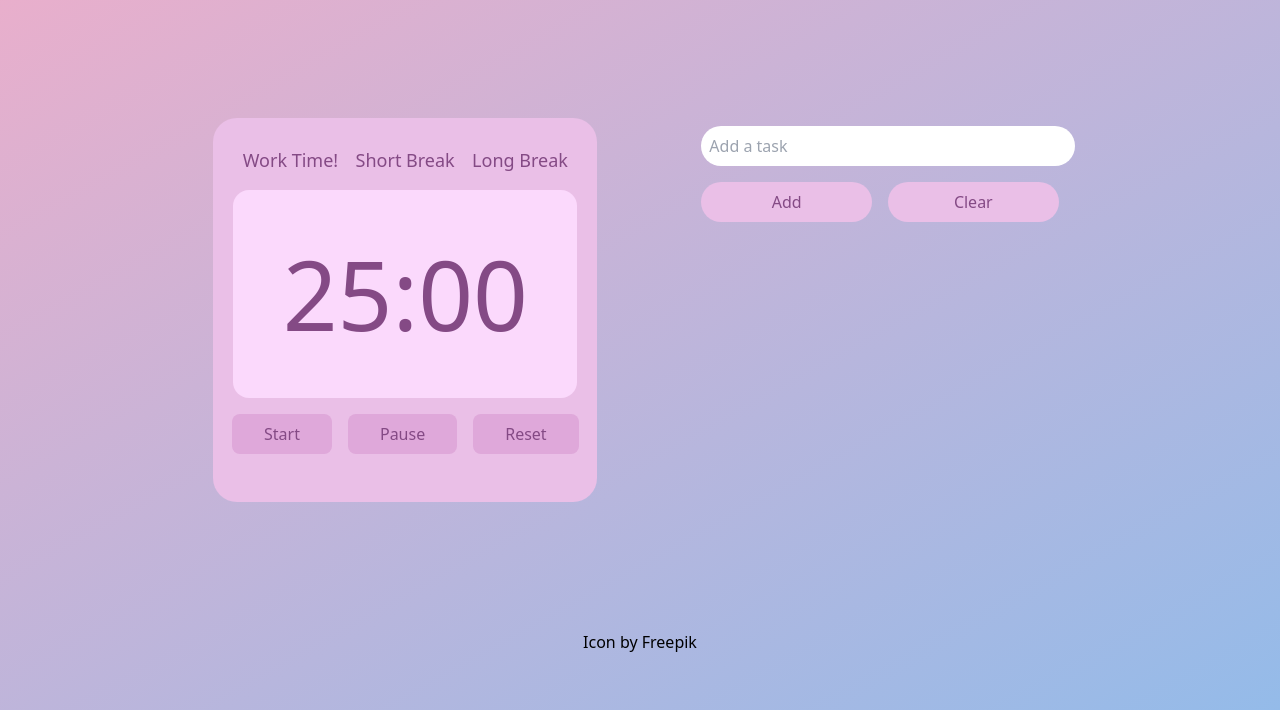
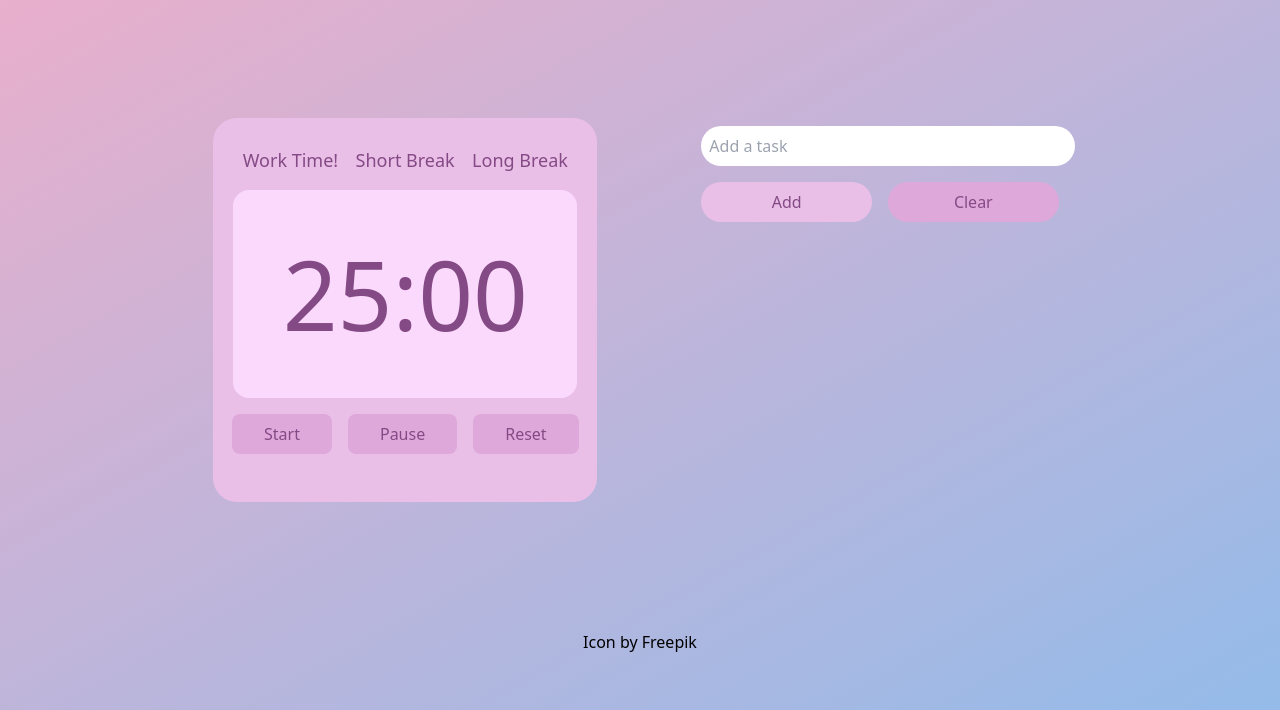
Before and after one commit to LalaSmack/Pomodoro-web, a website: page src/index.html in a window 1280 px wide. In both pictures the pointer is over the button "Clear". Shown: the part 90-800 px from the top of the page. Drawn offline with nearby package versions, Linux system fonts and the light colour scheme; files that its build step writes are made by us from their sources.

Commit message:
shadow for clear

```diff
--- a/src/input.css
+++ b/src/input.css
@@ -61,7 +61,9 @@
 #add:hover{
     background-color: var(--shadow);
 }
-
+#clear:hover{
+    background-color: var(--shadow);
+}
 #nav:hover{
     background-color: var(--shadow);
 }
```
